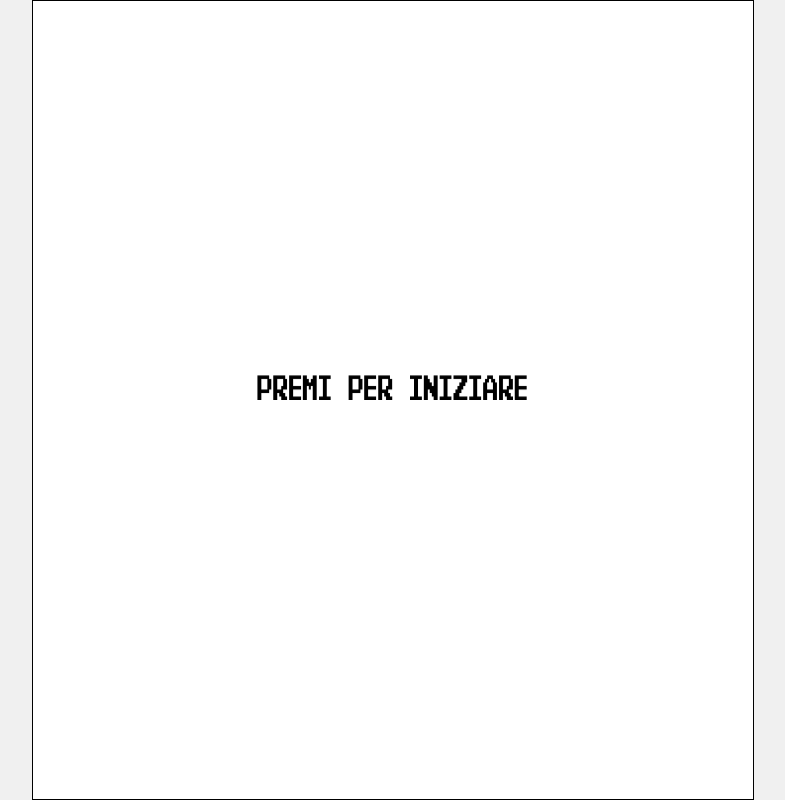
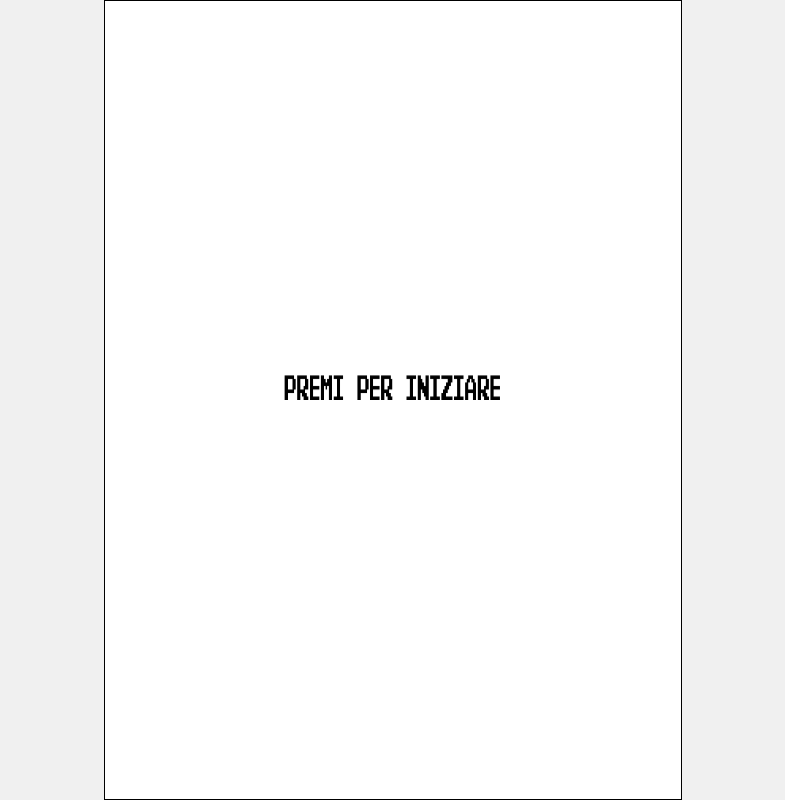
Before and after one commit to dannhill/OpenLumberjack, a plain HTML site: page index.html in a window 1280 px wide. Shown: the whole page, without its empty margins (247-1032 px from the left). Drawn offline with Linux system fonts and the light colour scheme.

Commit message:
added media query for desktop mode in styles.css

```diff
--- a/styles.css
+++ b/styles.css
@@ -24,8 +24,14 @@ html {
 
 #gameCanvas {
     border: 1px solid #000;
-    max-width: 720px;
-
     width: var(--width);
     height: var(--height);
 }
+
+/*media query for desktop*/
+@media (min-width: 1024px) {
+    #gameCanvas {
+        width: 45%;
+        height: 100%;
+    }
+}
```
